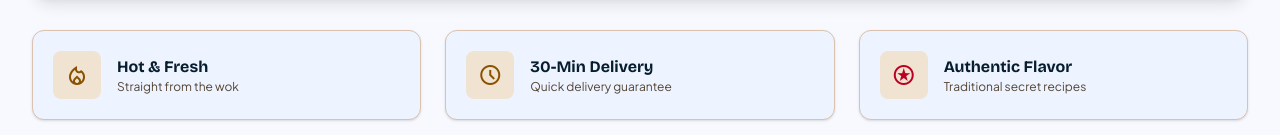
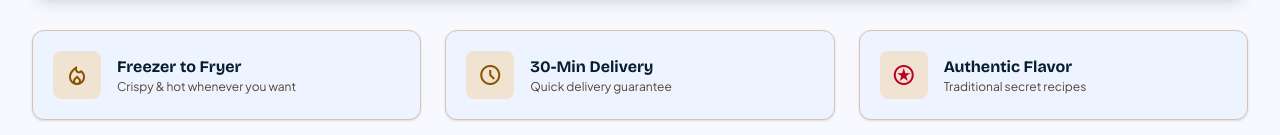
Before and after one commit to ahadtariq01/whatsupsamosa, a React (Vite) app: page / in a window 1280 px wide. Shown: the part 665-800 px from the top of the page. Built offline with nearby package versions, Linux system fonts and the light colour scheme.

Commit message:
Update Hero.tsx

```diff
--- a/src/components/Hero.tsx
+++ b/src/components/Hero.tsx
@@ -58,8 +58,8 @@ export default function Hero({ onOrderNow, onViewMenu }: HeroProps) {
             <span className="material-symbols-outlined text-primary text-3xl font-bold">local_fire_department</span>
           </div>
           <div>
-            <h3 className="font-display font-bold text-on-surface">Hot &amp; Fresh</h3>
-            <p className="text-xs text-on-surface-variant font-sans">Straight from the wok</p>
+            <h3 className="font-display font-bold text-on-surface">Freezer to Fryer</h3>
+            <p className="text-xs text-on-surface-variant font-sans">Crispy & hot whenever you want</p>
           </div>
         </div>
 
```
